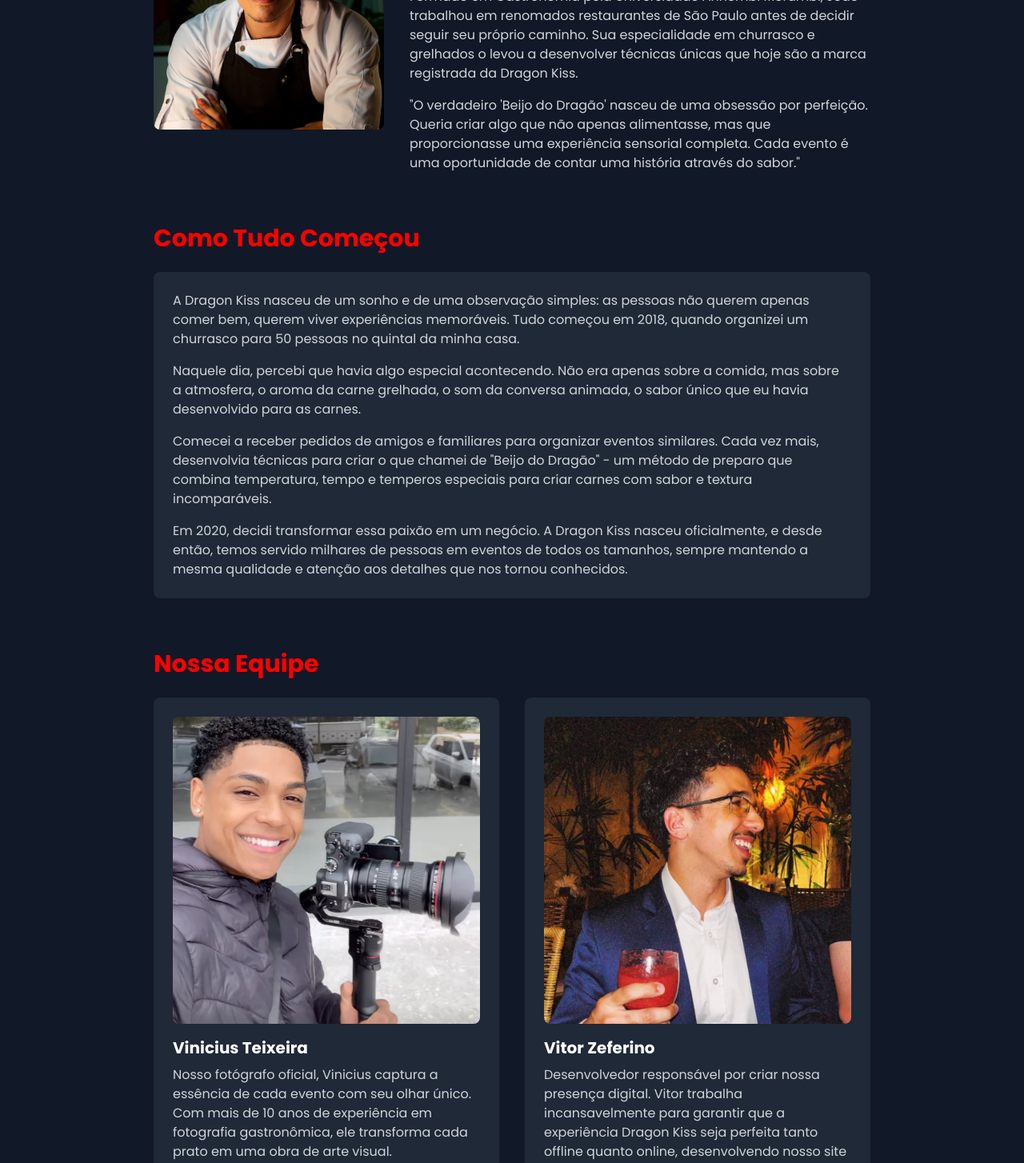
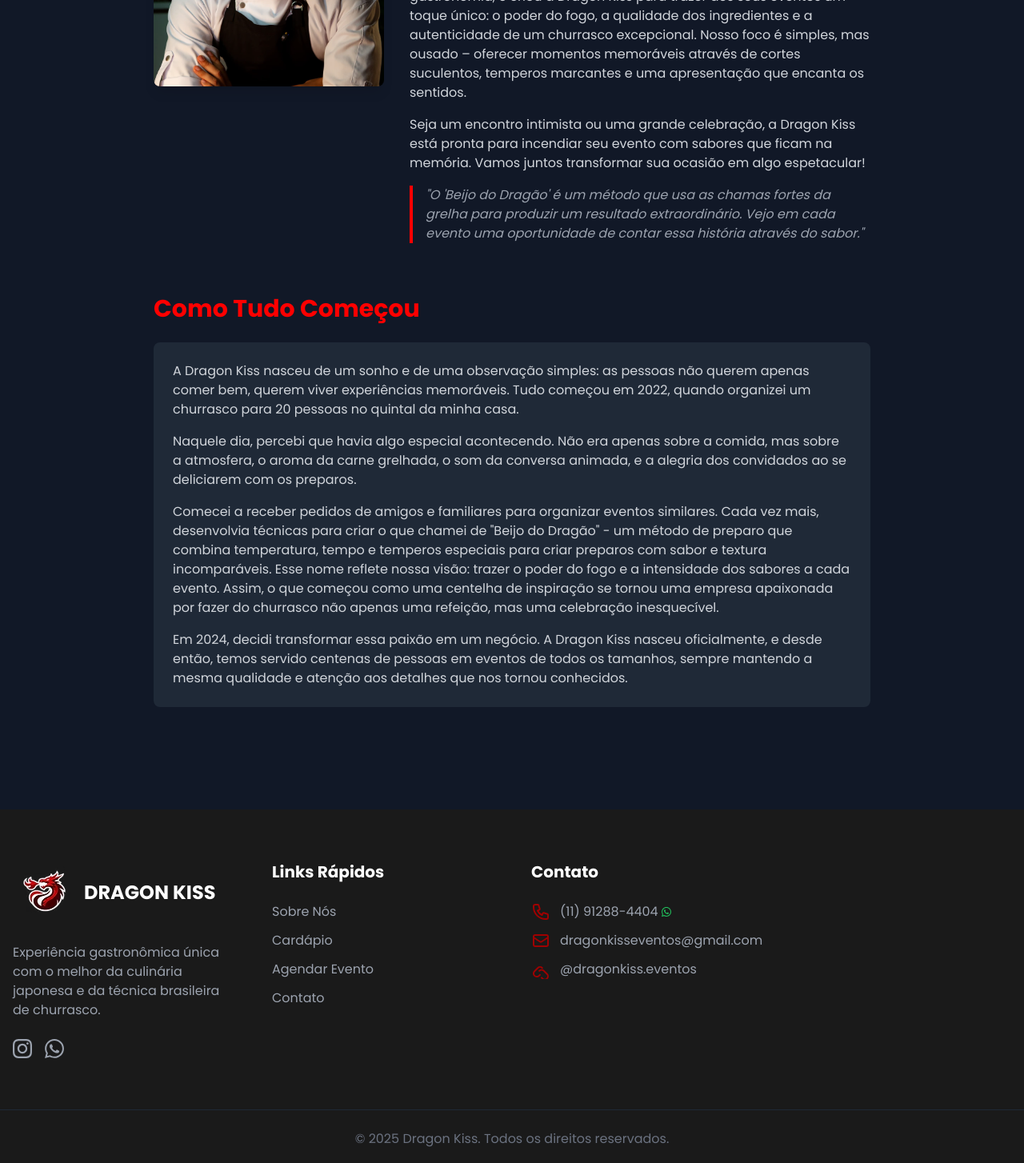
Before and after one commit to VZeferino/leite, a Next.js app: page /historia in a window 1280 px wide. Shown: the part 420-1874 px from the top of the page at 80% size. Built offline with nearby package versions, Linux system fonts and the light colour scheme.

Commit message:
update changes

```diff
--- a/src/app/historia/page.tsx
+++ b/src/app/historia/page.tsx
@@ -16,11 +16,11 @@
           </h1>
 
           <div className="max-w-4xl mx-auto">
-            {/* Foto e biografia do fundador */}
+            {/* Biografia do Chef */}
             <div className="mb-16" data-aos="fade-up">
-              <div className="flex flex-col md:flex-row gap-8 items-center">
+              <div className="flex flex-col md:flex-row gap-8 items-start">
                 <div className="w-full md:w-1/3">
-                  <div className="relative aspect-square rounded-lg overflow-hidden">
+                  <div className="relative aspect-square rounded-lg overflow-hidden shadow-lg">
                     <Image
                       src={getPath('/me.png')}
                       alt="Chef João Leite"
@@ -32,19 +32,17 @@
                 <div className="w-full md:w-2/3">
                   <h2 className="text-2xl md:text-3xl font-bold mb-4 text-[#ff0000]">Chef João Leite</h2>
                   <p className="text-gray-300 mb-4">
-                    Fundador da Dragon Kiss, o Chef João Leite traz mais de 15 anos de experiência no mundo da gastronomia.
-                    Sua paixão pela culinária começou ainda na infância, observando sua avó preparar pratos tradicionais da família.
+                    Fundador da Dragon Kiss, a paixão do Chef João Leite pela culinária começou ainda na infância, observando sua mãe preparar os pratos tradicionais da família.
                   </p>
                   <p className="text-gray-300 mb-4">
-                    Formado em Gastronomia pela Universidade Anhembi Morumbi, João trabalhou em renomados restaurantes de São Paulo
-                    antes de decidir seguir seu próprio caminho. Sua especialidade em churrasco e grelhados o levou a desenvolver
-                    técnicas únicas que hoje são a marca registrada da Dragon Kiss.
+                    Com os anos, ele acumulou experiência e um amor inabalável pela gastronomia, e criou a Dragon Kiss para trazer aos seus eventos um toque único: o poder do fogo, a qualidade dos ingredientes e a autenticidade de um churrasco excepcional. Nosso foco é simples, mas ousado – oferecer momentos memoráveis através de cortes suculentos, temperos marcantes e uma apresentação que encanta os sentidos.
                   </p>
-                  <p className="text-gray-300">
-                    "O verdadeiro 'Beijo do Dragão' nasceu de uma obsessão por perfeição. Queria criar algo que não apenas
-                    alimentasse, mas que proporcionasse uma experiência sensorial completa. Cada evento é uma oportunidade
-                    de contar uma história através do sabor."
+                  <p className="text-gray-300 mb-4">
+                    Seja um encontro intimista ou uma grande celebração, a Dragon Kiss está pronta para incendiar seu evento com sabores que ficam na memória. Vamos juntos transformar sua ocasião em algo espetacular!
                   </p>
+                  <blockquote className="border-l-4 border-[#ff0000] pl-4 italic text-gray-400">
+                    "O 'Beijo do Dragão' é um método que usa as chamas fortes da grelha para produzir um resultado extraordinário. Vejo em cada evento uma oportunidade de contar essa história através do sabor."
+                  </blockquote>
                 </div>
               </div>
             </div>
@@ -54,65 +52,17 @@
               <h2 className="text-2xl md:text-3xl font-bold mb-6 text-[#ff0000]">Como Tudo Começou</h2>
               <div className="bg-gray-800 p-6 rounded-lg">
                 <p className="text-gray-300 mb-4">
-                  A Dragon Kiss nasceu de um sonho e de uma observação simples: as pessoas não querem apenas comer bem,
-                  querem viver experiências memoráveis. Tudo começou em 2018, quando organizei um churrasco para 50 pessoas
-                  no quintal da minha casa.
+                  A Dragon Kiss nasceu de um sonho e de uma observação simples: as pessoas não querem apenas comer bem, querem viver experiências memoráveis. Tudo começou em 2022, quando organizei um churrasco para 20 pessoas no quintal da minha casa.
                 </p>
                 <p className="text-gray-300 mb-4">
-                  Naquele dia, percebi que havia algo especial acontecendo. Não era apenas sobre a comida, mas sobre a
-                  atmosfera, o aroma da carne grelhada, o som da conversa animada, o sabor único que eu havia desenvolvido
-                  para as carnes.
+                  Naquele dia, percebi que havia algo especial acontecendo. Não era apenas sobre a comida, mas sobre a atmosfera, o aroma da carne grelhada, o som da conversa animada, e a alegria dos convidados ao se deliciarem com os preparos.
                 </p>
                 <p className="text-gray-300 mb-4">
-                  Comecei a receber pedidos de amigos e familiares para organizar eventos similares. Cada vez mais,
-                  desenvolvia técnicas para criar o que chamei de "Beijo do Dragão" - um método de preparo que combina
-                  temperatura, tempo e temperos especiais para criar carnes com sabor e textura incomparáveis.
+                  Comecei a receber pedidos de amigos e familiares para organizar eventos similares. Cada vez mais, desenvolvia técnicas para criar o que chamei de "Beijo do Dragão" - um método de preparo que combina temperatura, tempo e temperos especiais para criar preparos com sabor e textura incomparáveis. Esse nome reflete nossa visão: trazer o poder do fogo e a intensidade dos sabores a cada evento. Assim, o que começou como uma centelha de inspiração se tornou uma empresa apaixonada por fazer do churrasco não apenas uma refeição, mas uma celebração inesquecível.
                 </p>
                 <p className="text-gray-300">
-                  Em 2020, decidi transformar essa paixão em um negócio. A Dragon Kiss nasceu oficialmente, e desde então,
-                  temos servido milhares de pessoas em eventos de todos os tamanhos, sempre mantendo a mesma qualidade e
-                  atenção aos detalhes que nos tornou conhecidos.
+                  Em 2024, decidi transformar essa paixão em um negócio. A Dragon Kiss nasceu oficialmente, e desde então, temos servido centenas de pessoas em eventos de todos os tamanhos, sempre mantendo a mesma qualidade e atenção aos detalhes que nos tornou conhecidos.
                 </p>
-              </div>
-            </div>
-
-            {/* Equipe */}
-            <div className="mb-16" data-aos="fade-up">
-              <h2 className="text-2xl md:text-3xl font-bold mb-6 text-[#ff0000]">Nossa Equipe</h2>
-              <div className="grid grid-cols-1 md:grid-cols-2 gap-8">
-                <div className="bg-gray-800 p-6 rounded-lg">
-                  <div className="relative aspect-square rounded-lg overflow-hidden mb-4">
-                    <Image
-                      src={getPath('/vini.png')}
-                      alt="Fotógrafo"
-                      fill
-                      className="object-cover"
-                    />
-                  </div>
-                  <h3 className="text-xl font-bold mb-2 text-white">Vinicius Teixeira</h3>
-                  <p className="text-gray-300">
-                    Nosso fotógrafo oficial, Vinicius captura a essência de cada evento com seu olhar único.
-                    Com mais de 10 anos de experiência em fotografia gastronômica, ele transforma cada prato
-                    em uma obra de arte visual.
-                  </p>
-                </div>
-
-                <div className="bg-gray-800 p-6 rounded-lg">
-                  <div className="relative aspect-square rounded-lg overflow-hidden mb-4">
-                    <Image
-                      src={getPath('/vitor.png')}
-                      alt="Desenvolvedor"
-                      fill
-                      className="object-cover"
-                    />
-                  </div>
-                  <h3 className="text-xl font-bold mb-2 text-white">Vitor Zeferino</h3>
-                  <p className="text-gray-300">
-                    Desenvolvedor responsável por criar nossa presença digital. Vitor trabalha incansavelmente
-                    para garantir que a experiência Dragon Kiss seja perfeita tanto offline quanto online,
-                    desenvolvendo nosso site e sistemas de agendamento.
-                  </p>
-                </div>
               </div>
             </div>
           </div>
--- a/src/components/MenuSimple.tsx
+++ b/src/components/MenuSimple.tsx
@@ -1,18 +1,19 @@
 import Link from 'next/link';
 import { getPath } from '@/utils/path';
 
-const MenuPackage = ({ title, description, color, index }: {
+const MenuPackage = ({ title, description, color, index, slug }: {
   title: string;
   description: string;
   color: string;
   index: number;
+  slug: string;
 }) => {
   return (
     <div className="bg-gray-900 rounded-lg shadow-md overflow-hidden" data-aos="fade-up" data-aos-delay={index * 100}>
       <div className="p-6">
         <h3 className={`font-bold text-2xl mb-4 ${color}`}>{title}</h3>
         <p className="text-gray-300 mb-4">{description}</p>
-        <Link href="/cardapio" className="inline-block mt-2 text-[#ff0000] hover:text-[#cc0000]">
+        <Link href={`/cardapio#${slug}`} className="inline-block mt-2 text-[#ff0000] hover:text-[#cc0000]">
           Ver detalhes →
         </Link>
       </div>
@@ -25,17 +26,20 @@
     {
       title: "Menu Prata",
       description: "Pacote essencial para eventos, incluindo picanha, contrafilé, linguiças, acompanhamentos e toda estrutura necessária.",
-      color: "text-gray-100",
+      color: "text-gray-300",
+      slug: "prata",
     },
     {
       title: "Menu Ouro",
       description: "Experiência premium com picanha premium, variedade de linguiças, acompanhamentos especiais e mais opções para seu evento.",
       color: "text-yellow-400",
+      slug: "ouro",
     },
     {
       title: "Menu Platina",
       description: "Nossa experiência mais exclusiva com carnes nobres importadas, cordeiro, acompanhamentos especiais, sobremesas e bebidas.",
-      color: "text-gray-300",
+      color: "text-white",
+      slug: "platina",
     }
   ];
 
@@ -59,6 +63,7 @@
               description={item.description}
               color={item.color}
               index={index}
+              slug={item.slug}
             />
           ))}
         </div>
```
Also changed, not shown: src/components/About.tsx (+7 -12 lines), src/components/MenuFull.tsx (+38 -5 lines).
